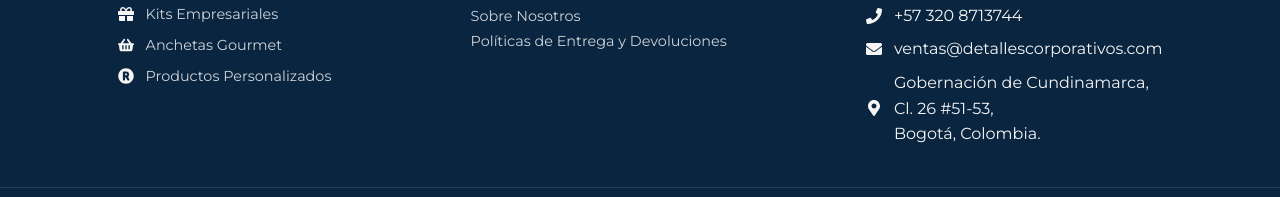
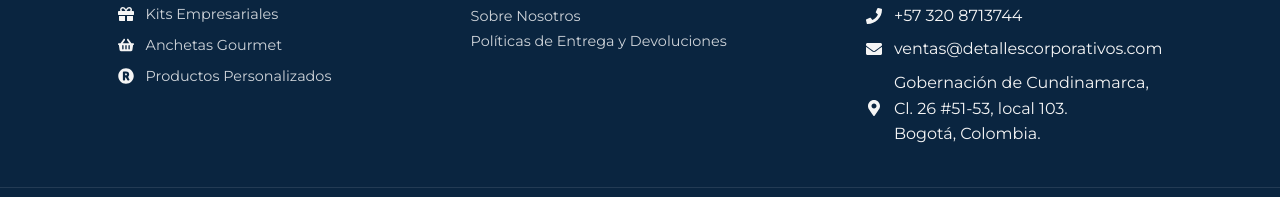
Before and after one commit to davemunar/DCv1, a React (Vite) app: page / in a window 1280 px wide. Shown: the part 2575-2772 px from the top of the page. Built offline with nearby package versions, Linux system fonts and the light colour scheme.

Commit message:
Pop Up CTA final full

```diff
--- a/Footer.tsx
+++ b/Footer.tsx
@@ -44,7 +44,7 @@ const Footer: React.FC = () => {
                     </div>
                     <div className="footer__contact-item">
                         <FaMapMarkerAlt />
-                        <span>Gobernación de Cundinamarca,<br></br> Cl. 26 #51-53,<br />Bogotá, Colombia.</span>
+                        <span>Gobernación de Cundinamarca,<br></br> Cl. 26 #51-53, local 103.<br />Bogotá, Colombia.</span>
 
                     </div>
                 </div>
```
